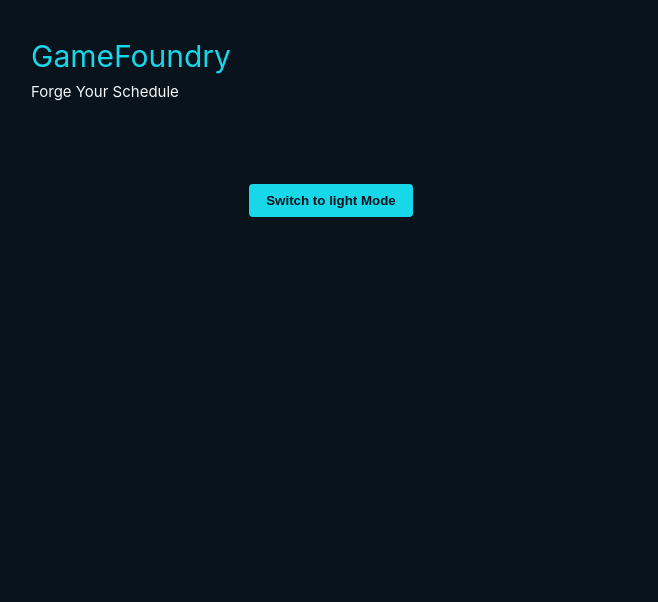
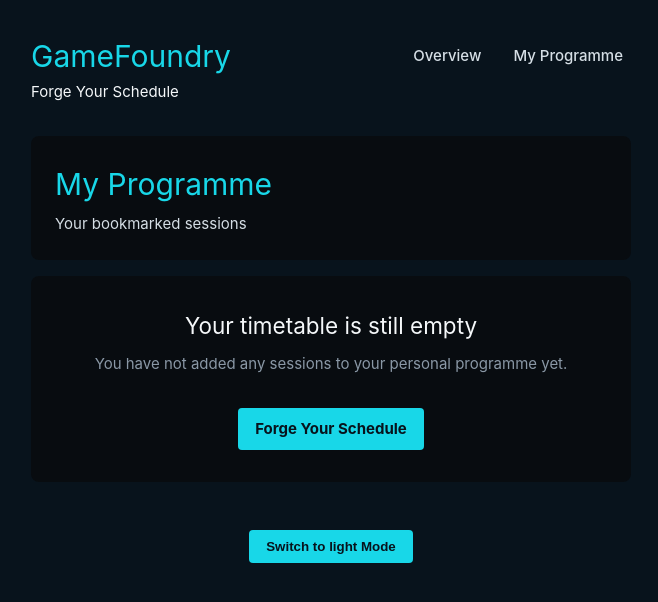
Before and after one commit to RichterGe/FRONT-Team-Assignment-1, a Vue app: page /my-programme in a window 1280 px wide. Shown: the top 602 px of the page, without its empty margins (309-967 px from the left). Built offline with nearby package versions, Linux system fonts and the light colour scheme; the HTML template or start-up script is replaced by a standard one.

Commit message:
Added Personal Programme

```diff
--- a/src/App.vue
+++ b/src/App.vue
@@ -1,20 +1,34 @@
 <script setup lang="ts">
 import { ref } from 'vue'
 import { RouterView, RouterLink } from 'vue-router'
+import { usePersonalProgramme } from '@/composables/usePersonalProgramme'
 
 // Theme Button logic - temporary placement until the next step
 const currentTheme = ref('dark')
 const toggleTheme = () => {
   currentTheme.value = currentTheme.value === 'light' ? 'dark' : 'light'
 }
+
+const { savedSessionIds } = usePersonalProgramme()
 </script>
 
 <template>
   <div class="app-shell" :data-theme="currentTheme">
     <header class="app-header">
-      <RouterLink to="/" class="brand-link">
-        <h1>GameFoundry</h1>
-      </RouterLink>
+      <div class="brand-bar">
+        <RouterLink to="/" class="brand-link">
+          <h1>GameFoundry</h1>
+        </RouterLink>
+        <nav class="nav-links">
+          <RouterLink to="/" class="nav-link">Overview</RouterLink>
+          <RouterLink to="/my-programme" class="nav-link">
+            My Programme
+            <span v-if="savedSessionIds.length > 0" class="counter-badge">
+              {{ savedSessionIds.length }}
+            </span>
+          </RouterLink>
+        </nav>
+      </div>
       <p class="hero-title">Forge Your Schedule</p>
     </header>
 
@@ -33,8 +47,53 @@ const toggleTheme = () => {
 </template>
 
 <style scoped>
+.brand-bar {
+  display: flex;
+  justify-content: space-between;
+  align-items: center;
+  flex-wrap: wrap;
+  gap: var(--space-16);
+}
+
 .brand-link {
   text-decoration: none;
   color: inherit;
 }
+
+.nav-links {
+  display: flex;
+  align-items: center;
+  gap: var(--space-16);
+}
+
+.nav-link {
+  color: var(--color-text-secondary);
+  text-decoration: none;
+  font-weight: 500;
+  display: inline-flex;
+  align-items: center;
+  gap: var(--space-8);
+  padding: var(--space-4) var(--space-8);
+  border-radius: 4px;
+  transition: color 0.2s ease;
+}
+
+.nav-link:hover{
+  color: var(--color-action-primary);
+}
+
+.counter-badge {
+  display: inline-flex;
+  align-items: center;
+  justify-content: center;
+  background-color: var(--color-action-primary);
+  color: var(--color-action-primary-text);
+  font-size: var(--text-metadata, 0.75rem);
+  font-weight: bold;
+  min-width: 1.25rem;
+  height: 1.25rem;
+  padding: 0 0.35rem;
+  border-radius: 9999px;
+  line-height: 1;
+}
 </style>
--- /dev/null
+++ b/src/composables/usePersonalProgramme.ts
@@ -0,0 +1,72 @@
+import { ref, computed, watch } from 'vue'
+import { useConferenceData, type ConferenceSession } from './useConferenceData'
+
+const STORAGE_KEY = 'gamefoundry_my_programme'
+
+// Shared module-level reactive state across components
+const savedSessionIds = ref<string[]>([])
+let isInitialized = false
+
+export function usePersonalProgramme() {
+  const { sessions, isLoading, loadData } = useConferenceData()
+
+  // 1. Rehydration: Load stored IDs on initial client start
+  if (!isInitialized && typeof window !== 'undefined') {
+    try {
+      const raw = localStorage.getItem(STORAGE_KEY)
+      if (raw) {
+        savedSessionIds.value = JSON.parse(raw)
+      }
+    } catch (err) {
+      console.error('Failed to parse saved sessions from localStorage:', err)
+      savedSessionIds.value = []
+    }
+    isInitialized = true
+  }
+
+  // 2. Synchronization: Keep localStorage in sync with reactive state
+  if (typeof window !== 'undefined') {
+    watch(
+      savedSessionIds,
+      (newIds) => {
+        localStorage.setItem(STORAGE_KEY, JSON.stringify(newIds))
+      },
+      { deep: true },
+    )
+  }
+
+  // 3. Computed view: Reconstruct full session objects
+  const mySessions = computed<ConferenceSession[]>(() => {
+    return sessions.value
+      .filter((session) => savedSessionIds.value.includes(session.id))
+      .sort((a, b) => a.startTime.localeCompare(b.startTime))
+  })
+
+  // Action methods
+  const isBookmarked = (sessionId: string): boolean => {
+    return savedSessionIds.value.includes(sessionId)
+  }
+
+  const toggleSession = (sessionId: string) => {
+    const index = savedSessionIds.value.indexOf(sessionId)
+    if (index === -1) {
+      savedSessionIds.value.push(sessionId)
+    } else {
+      savedSessionIds.value.splice(index, 1)
+    }
+  }
+
+  const removeSession = (sessionId: string) => {
+    savedSessionIds.value = savedSessionIds.value.filter((id) => id !== sessionId)
+  }
+
+  return {
+    savedSessionIds,
+    mySessions,
+    isLoading,
+    loadData,
+    isBookmarked,
+    toggleSession,
+    removeSession,
+  }
+}
--- a/src/router/index.ts
+++ b/src/router/index.ts
@@ -7,21 +7,22 @@ const routes = [
     component: () => import('@/views/SessionDetailView.vue'),
     props: true,
   },
-  // Weitere Routen: {
-  //     path: '/',
-  //     name: 'conference-overview',
-  //     component: () => import('@/views/ConferenceOverviewView.vue'),
-  //   },
+  {
+    path: '/',
+    name: 'conference-overview',
+    component: () => import('@/views/ConferenceOverviewView.vue'),
+  },
+  {
+    path: '/my-programme',
+    name: 'my-programme',
+    component: () => import('@/views/PersonalProgrammeView.vue'),
+  },
+  // Weitere Routen:
   // {
   //   path: '/speakers/:id',
   //   name: 'speaker-detail',
   //   component: () => import('@/views/SpeakerDetailView.vue'),
   //   props: true,
-  // },
-  // {
-  //   path: '/my-programme',
-  //   name: 'my-programme',
-  //   component: () => import('@/views/PersonalProgrammeView.vue'),
   // },
 ]
 
--- /dev/null
+++ b/src/views/PersonalProgrammeView.vue
@@ -0,0 +1,176 @@
+<script setup lang="ts">
+import { onMounted } from 'vue'
+import { RouterLink } from 'vue-router'
+import { usePersonalProgramme } from '@/composables/usePersonalProgramme'
+
+const { mySessions, isLoading, loadData, removeSession } = usePersonalProgramme()
+
+onMounted(async () => {
+  // Ensure base conference data is fetched
+  await loadData()
+})
+</script>
+
+<template>
+  <main class="my-programme-view">
+    <header class="dashboard-header card">
+      <h1>My Programme</h1>
+      <p class="subtitle">Your bookmarked sessions</p>
+    </header>
+
+    <!-- State 1: CSR Hydration / Loading -->
+    <div v-if="isLoading" class="card state-loading">
+      <p>Loading your programme...</p>
+    </div>
+
+    <!-- State 2: Empty State -->
+    <div v-else-if="mySessions.length === 0" class="card state-empty">
+      <h2>Your timetable is still empty</h2>
+      <p>You have not added any sessions to your personal programme yet.</p>
+      <RouterLink :to="{ name: 'conference-overview' }" class="button-primary btn-browse">
+        Forge Your Schedule
+      </RouterLink>
+    </div>
+
+    <!-- State 3: Populated Session List -->
+    <div v-else class="session-list">
+      <article v-for="session in mySessions" :key="session.id" class="card session-card">
+        <div class="session-meta">
+          <span class="badge day-badge">Day {{ session.day }}</span>
+          <span class="time">{{ session.startTime }} – {{ session.endTime }}</span>
+          <span class="badge level-badge">{{ session.level }}</span>
+        </div>
+
+        <h3 class="session-title">
+          <RouterLink :to="{ name: 'session-detail', params: { id: session.id } }">
+            {{ session.title }}
+          </RouterLink>
+        </h3>
+
+        <p class="session-abstract">{{ session.abstract }}</p>
+
+        <div class="session-actions">
+          <button
+            type="button"
+            class="btn-remove"
+            aria-label="Remove from personal programme"
+            @click="removeSession(session.id)"
+          >
+            Remove from Programme
+          </button>
+        </div>
+      </article>
+    </div>
+  </main>
+</template>
+
+<style scoped>
+.my-programme-view {
+  display: flex;
+  flex-direction: column;
+  gap: var(--space-16);
+}
+
+.dashboard-header h1 {
+  color: var(--color-action-primary);
+  margin: 0;
+}
+
+.subtitle {
+  color: var(--color-text-secondary);
+  margin-top: var(--space-4);
+}
+
+.state-loading,
+.state-empty {
+  text-align: center;
+  padding: var(--space-32) var(--space-16);
+}
+
+.state-empty h2 {
+  color: var(--color-text-primary);
+  margin-bottom: var(--space-8);
+}
+
+.state-empty p {
+  color: var(--color-text-muted);
+  margin-bottom: var(--space-16);
+}
+
+.btn-browse {
+  display: inline-block;
+  text-decoration: none;
+}
+
+.session-list {
+  display: flex;
+  flex-direction: column;
+  gap: var(--space-16);
+}
+
+.session-card {
+  display: flex;
+  flex-direction: column;
+  gap: var(--space-8);
+}
+
+.session-meta {
+  display: flex;
+  align-items: center;
+  gap: var(--space-8);
+  font-size: 0.8rem;
+  color: var(--color-text-muted);
+}
+
+.badge {
+  padding: 2px 6px;
+  border-radius: 4px;
+  background-color: var(--color-surface-alt);
+  color: var(--color-text-secondary);
+  text-transform: uppercase;
+  font-size: 0.75rem;
+}
+
+.session-title {
+  margin: 0;
+  font-size: 1.25rem;
+}
+
+.session-title a {
+  color: var(--color-action-primary);
+  text-decoration: none;
+}
+
+.session-title a:hover {
+  text-decoration: underline;
+}
+
+.session-abstract {
+  font-size: 0.95rem;
+  color: var(--color-text-secondary);
+  line-height: 1.5;
+}
+
+.session-actions {
+  display: flex;
+  justify-content: flex-end;
+  margin-top: var(--space-8);
+}
+
+.btn-remove {
+  background: transparent;
+  color: var(--color-accent-warm);
+  border: 1px solid var(--color-accent-warm);
+  padding: var(--space-4) 12px;
+  border-radius: 4px;
+  cursor: pointer;
+  font-size: 0.85rem;
+  font-weight: 500;
+  transition: all 0.2s ease;
+}
+
+.btn-remove:hover {
+  background: var(--color-accent-warm);
+  color: var(--color-bg);
+}
+</style>
--- a/src/views/SessionDetailView.vue
+++ b/src/views/SessionDetailView.vue
@@ -2,12 +2,14 @@
 import { computed, onMounted } from 'vue'
 import { RouterLink } from 'vue-router'
 import { type ConferenceSpeaker, useConferenceData } from '@/composables/useConferenceData'
+import { usePersonalProgramme } from '@/composables/usePersonalProgramme'
 
 const props = defineProps<{
   id: string
 }>()
 
 const { sessions, speakers, isLoading, error, loadData } = useConferenceData()
+const { isBookmarked, toggleSession } = usePersonalProgramme()
 
 onMounted(async () => {
   if (sessions.value.length === 0) {
@@ -41,7 +43,18 @@ const sessionSpeakers = computed<ConferenceSpeaker[]>(() => {
 
     <article v-else-if="session" class="card session-article">
       <header class="session-header">
-        <span class="session-badge">{{ session.format }} &bull; {{ session.level }}</span>
+        <div class="session-header-top">
+          <span class="session-badge">{{ session.format }} &bull; {{ session.level }}</span>
+          <button
+            type="button"
+            class="btn-bookmark"
+            :class="{ 'is-bookmarked': isBookmarked(session.id) }"
+            :aria-pressed="isBookmarked(session.id)"
+            @click="toggleSession(session.id)"
+          >
+            {{ isBookmarked(session.id) ? '★ In My Programme' : '☆ Add to Programme' }}
+          </button>
+        </div>
         <h1 class="session-title">{{ session.title }}</h1>
       </header>
 
@@ -106,13 +119,48 @@ const sessionSpeakers = computed<ConferenceSpeaker[]>(() => {
   margin-bottom: var(--space-16);
 }
 
+.session-header-top {
+  display: flex;
+  justify-content: space-between;
+  align-items: center;
+  gap: var(--space-8);
+  margin-bottom: var(--space-8);
+}
+
 .session-badge {
   display: inline-block;
   font-size: 0.8rem;
   text-transform: uppercase;
   letter-spacing: 0.05em;
   opacity: 0.75;
-  margin-bottom: var(--space-8);
+}
+
+.btn-bookmark {
+  background: transparent;
+  color: var(--color-action-primary);
+  border: 1px solid var(--color-action-primary);
+  padding: var(--space-4);
+  border-radius: 4px;
+  cursor: pointer;
+  font-size: var(--text-label);
+  font-weight: 600;
+  transition: all 0.2s ease;
+}
+
+.btn-bookmark:hover {
+  background: var(--color-action-primary-hover);
+  color: var(--color-action-primary-text);
+}
+
+.btn-bookmark.is-bookmarked {
+  background: var(--color-action-primary);
+  color: var(--color-action-primary-text);
+}
+
+.btn-bookmark.is-bookmarked:hover {
+  background: var(--color-accent-warm);
+  border-color: var(--color-accent-warm);
+  color: var(--color-bg);
 }
 
 .session-title {
```
Also changed, not shown: 1 other file (tests, documents, lock files or other folders).
